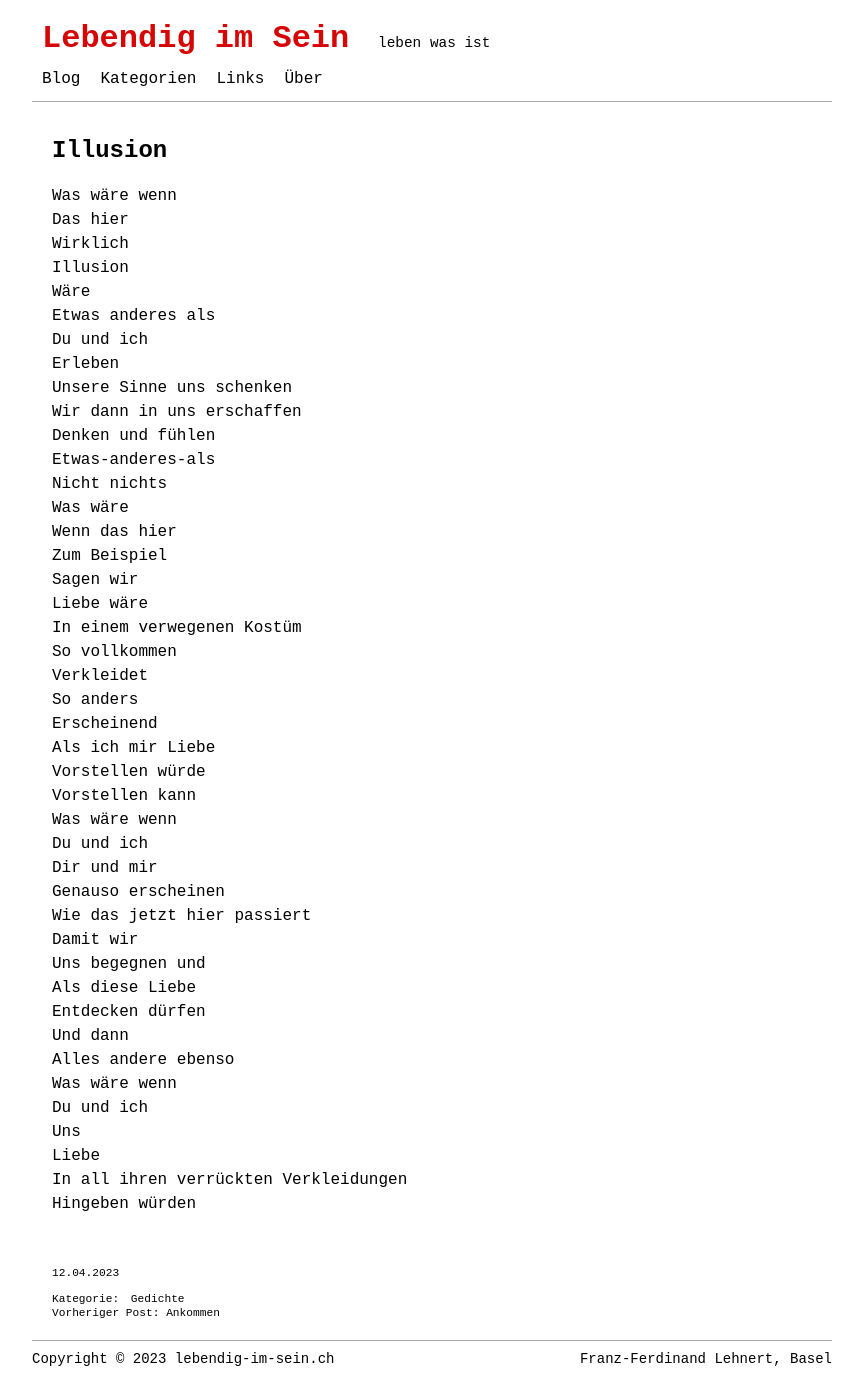
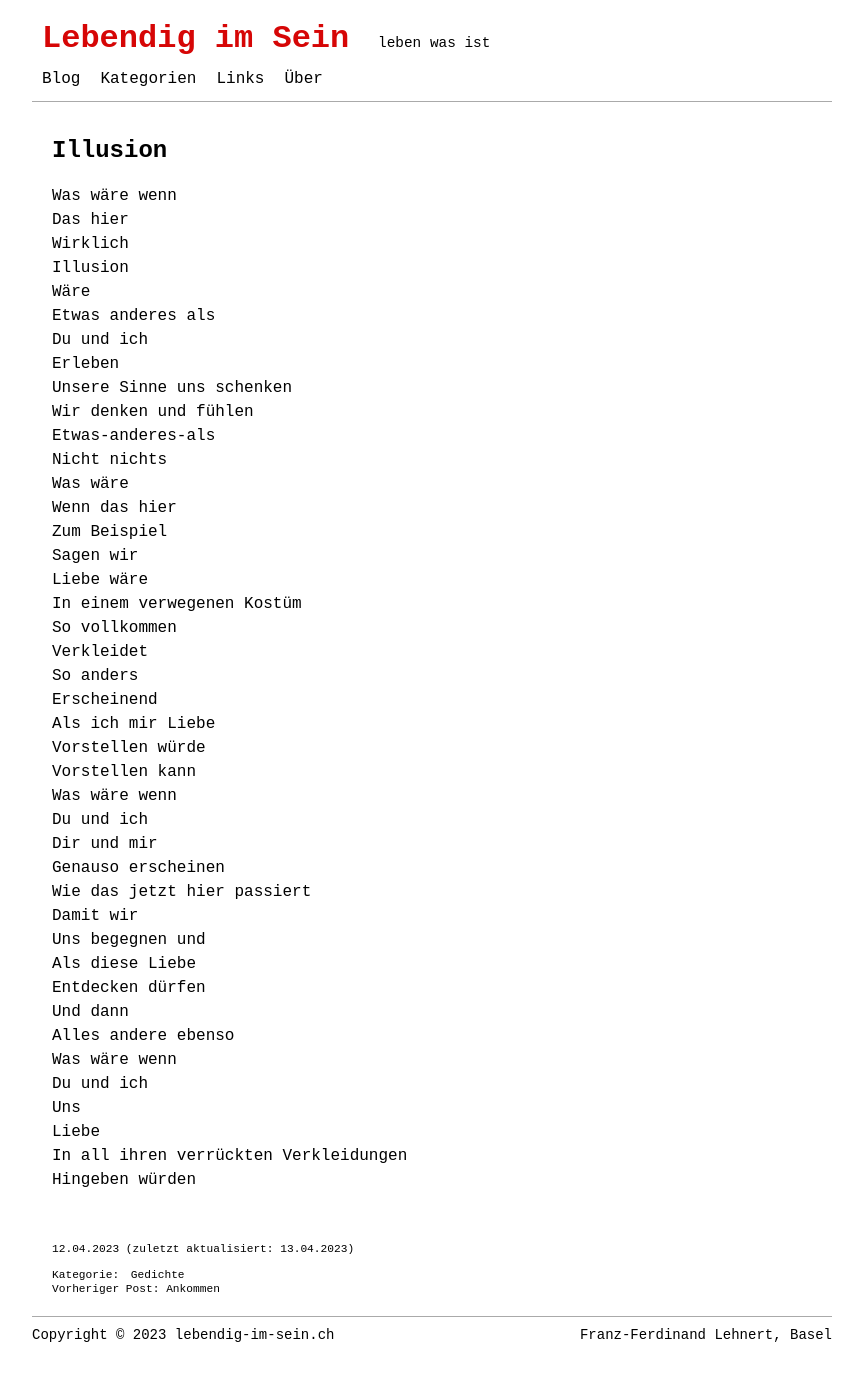
Before and after one commit to lebendigimsein/webpage, a Jekyll site: the page built from _posts/2023-04-12-illusion.markdown, in a window 1280 px wide. Shown: the whole page, without its empty margins (208-1071 px from the left). Built offline with Jekyll 4.4.1, drawn with Linux system fonts in a browser that asks for light colours; after the commit the page ends 1353 px from its top, so only the background shows below that.

Commit message:
illusion changed

```diff
--- a/_posts/2023-04-12-illusion.markdown
+++ b/_posts/2023-04-12-illusion.markdown
@@ -2,7 +2,7 @@
 layout: post
 title: Illusion
 date: 2023-04-12
-last_modified_at:
+last_modified_at: 2023-04-13
 categories: [Gedichte]
 tags: []
 ---
@@ -16,8 +16,7 @@ Etwas anderes als
 Du und ich
 Erleben
 Unsere Sinne uns schenken
-Wir dann in uns erschaffen
-Denken und fühlen
+Wir denken und fühlen
 Etwas-anderes-als
 Nicht nichts
 Was wäre
```
